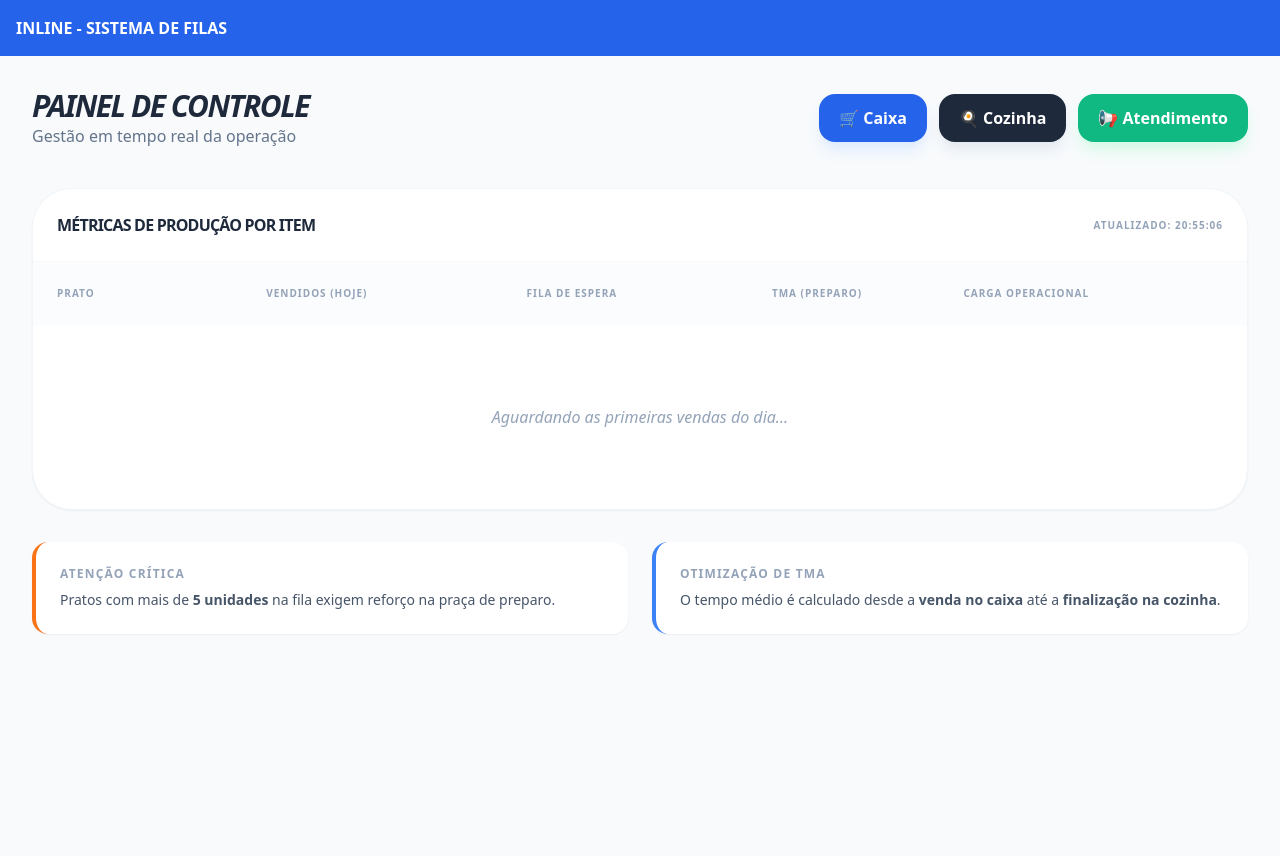
After one commit to fujiokarafael/inLine, a Django app: page / in a window 1280 px wide. The commit adds this page. Run offline with Django 5.2, Linux system fonts and the light colour scheme; data that the repository does not hold is empty; some libraries are stand-ins or nearby versions.

Commit message:
Painel geral, criação de impressão no caixa e QR Code para acompanhamento de pedido via celular

```diff
--- a/inLine/core/models.py
+++ b/inLine/core/models.py
@@ -69,6 +69,7 @@ class FilaPrato(models.Model):
     finished_at = models.DateTimeField(null=True, blank=True, db_index=True)
     usado_em_metrica = models.BooleanField(default=False, db_index=True)
     created_at = models.DateTimeField(auto_now_add=True)
+    updated_at = models.DateTimeField(auto_now=True)
 
     class Meta:
         constraints = [
--- a/inLine/core/urls.py
+++ b/inLine/core/urls.py
@@ -3,7 +3,8 @@ from django.views.generic import TemplateView
 from .views import (
     ListPratosAPIView, CreateOrderAPIView,
     NextOrderAPIView, PainelCozinhaPratoView,
-    FinalizarPratoView,CreatePratoAPIView,
+    FinalizarPratoView,CreatePratoAPIView, TMADashboardAPIView,
+    AcompanhamentoPedidoView,DashboardView,
 )
 
 urlpatterns = [
@@ -12,6 +13,8 @@ urlpatterns = [
     path('atendimento/', TemplateView.as_view(template_name="atendimento.html"), name='gui-atendimento'),
     path('producao/', TemplateView.as_view(template_name="producao.html"), name='gui-producao'),
     path('cadastrar-prato/', TemplateView.as_view(template_name="cadastrar_prato.html"), name='gui-cadastrar'),
+    path('', DashboardView.as_view(), name='dashboard-central'), # Home do sistema,
+    path('acompanhamento/<str:pedido_id>/', AcompanhamentoPedidoView.as_view(), name='acompanhamento_pedido'),
 
     # API - O JavaScript deve usar esse prefixo
     path('api/v1/pratos/', ListPratosAPIView.as_view()),
@@ -20,5 +23,6 @@ urlpatterns = [
     path('api/v1/fila/proximo/', NextOrderAPIView.as_view(), name='proximo_pedido'),
     path('api/v1/fila/painel/', PainelCozinhaPratoView.as_view(), name='painel-cozinha'),
     path('api/v1/fila/finalizar/<uuid:id>/', FinalizarPratoView.as_view(), name='finalizar-prato'),
+    path('api/v1/metrica/tma-dashboard/', TMADashboardAPIView.as_view(), name='tma'),
 
 ]
--- a/inLine/core/views.py
+++ b/inLine/core/views.py
@@ -1,4 +1,7 @@
 
+from django.db.models import Count, Avg, F, ExpressionWrapper, fields, Q
+from django.shortcuts import render, get_object_or_404
+from django.views import View
 from django.db import transaction, models
 from rest_framework.views import APIView
 from rest_framework.response import Response
@@ -8,7 +11,7 @@ from .services import (
     create_order,
     finalize_prato,
 )
-from .models import Pedido, FilaPrato, Prato
+from .models import Pedido, FilaPrato, Prato, TMA
 
 class CreatePratoAPIView(APIView):
     def post(self, request):
@@ -37,17 +40,36 @@ class CreatePratoAPIView(APIView):
 
 class CreateOrderAPIView(APIView):
     def post(self, request):
+        # Captura os dados enviados pelo JavaScript
         tipo = request.data.get("tipo")
-        itens = request.data.get("itens", []) # Formato: [{"prato_id": "uuid", "quantidade": 1}]
+        itens = request.data.get("itens", [])
 
         try:
+            # Chama o service que cria o pedido e os itens da fila (FilaPrato)
             pedido = create_order(tipo=tipo, itens=itens)
+
+            # Identifica o host (IP local ou URL do Codespaces)
+            host = request.get_host()
+            status_url = f"http://{host}/acompanhamento/{str(pedido.id)}/"
+
+            # Retorna o JSON estruturado para o Frontend gerar o Cupom e o QR Code
             return Response({
                 "id": str(pedido.id),
-                "total": str(pedido.total),
-                "status": pedido.status
+                "senha": str(pedido.id)[:4].upper(),
+                "total": float(pedido.total),
+                "tipo": pedido.tipo,
+                "status_url": status_url,
+                "criado_em": pedido.created_at.strftime("%H:%M:%S"),
+                "itens": [
+                    {
+                        "prato": item.prato.nome,
+                        "preco": float(item.preco_unitario)
+                    } for item in pedido.filas.all()
+                ]
             }, status=status.HTTP_201_CREATED)
+
         except Exception as e:
+            # Retorna erro amigável se algo falhar no service
             return Response({"error": str(e)}, status=status.HTTP_400_BAD_REQUEST)
 
 # =========================
@@ -204,3 +226,51 @@ class TMADashboardAPIView(APIView):
             })
 
         return Response(data, status=200)
+
+# acompanhar pedido
+class AcompanhamentoPedidoView(View):
+    def get(self, request, pedido_id):
+        # Busca o pedido ou retorna 404
+        pedido = get_object_or_404(Pedido, id=pedido_id)
+
+        # Passamos o pedido para o template
+        return render(request, 'acompanhamento.html', {'pedido': pedido})
+
+# Painel central
+class DashboardView(View):
+    def get(self, request):
+        hoje = timezone.now().date()
+
+        # Total geral para cálculos de ranking
+        total_geral = FilaPrato.objects.filter(created_at__date=hoje).count()
+
+        # MÉTRICA POR PRATO:
+        # Buscamos todos os pratos e trazemos as contagens e médias específicas
+        metricas_pratos = Prato.objects.annotate(
+            # 1. Quantidade vendida hoje
+            vendidos_hoje=Count('filaprato', filter=Q(filaprato__created_at__date=hoje)),
+
+            # 2. Quantidade AGUARDANDO (Status PENDENTE)
+            aguardando=Count('filaprato', filter=Q(filaprato__status='PENDENTE')),
+
+            # 3. Tempo Médio de Produção (TMA) específico deste prato
+            tma_especifico=Avg(
+                ExpressionWrapper(
+                    F('filaprato__updated_at') - F('filaprato__created_at'),
+                    output_field=fields.DurationField()
+                ),
+                filter=Q(filaprato__status='FINALIZADO', filaprato__updated_at__date=hoje)
+            )
+        ).order_by('-vendidos_hoje')
+
+        # Tratamento do TMA para minutos (Python side)
+        for p in metricas_pratos:
+            if p.tma_especifico:
+                p.tma_minutos = round(p.tma_especifico.total_seconds() / 60, 1)
+            else:
+                p.tma_minutos = 0
+
+        return render(request, 'dashboard.html', {
+            'metricas_pratos': metricas_pratos,
+            'total_geral': total_geral,
+        })
--- a/inLine/inLine/settings.py
+++ b/inLine/inLine/settings.py
@@ -39,7 +39,7 @@ INSTALLED_APPS = [
     'django.contrib.messages',
     'django.contrib.staticfiles',
     "rest_framework",
-    "core.apps.CoreConfig",
+    "core",
 
 ]
 
--- /dev/null
+++ b/inLine/templates/dashboard.html
@@ -0,0 +1,179 @@
+{% extends "base.html" %} {% block content %}
+<div class="p-8 bg-slate-50 min-h-screen">
+  <div
+    class="flex flex-col md:flex-row justify-between items-start md:items-center mb-10 gap-4"
+  >
+    <div>
+      <h1 class="text-3xl font-black text-slate-800 tracking-tighter italic">
+        PAINEL DE CONTROLE
+      </h1>
+      <p class="text-slate-500 font-medium">Gestão em tempo real da operação</p>
+    </div>
+
+    <div class="flex flex-wrap gap-3">
+      <a
+        href="{% url 'gui-caixa' %}"
+        class="bg-blue-600 text-white px-5 py-3 rounded-2xl font-bold shadow-lg shadow-blue-100 hover:bg-blue-700 transition-all flex items-center gap-2"
+      >
+        <span>🛒 Caixa</span>
+      </a>
+      <a
+        href="{% url 'gui-producao' %}"
+        class="bg-slate-800 text-white px-5 py-3 rounded-2xl font-bold shadow-lg shadow-slate-200 hover:bg-slate-900 transition-all flex items-center gap-2"
+      >
+        <span>🍳 Cozinha</span>
+      </a>
+      <a
+        href="{% url 'gui-atendimento' %}"
+        class="bg-emerald-500 text-white px-5 py-3 rounded-2xl font-bold shadow-lg shadow-emerald-100 hover:bg-emerald-600 transition-all flex items-center gap-2"
+      >
+        <span>📢 Atendimento</span>
+      </a>
+    </div>
+  </div>
+
+  <div
+    class="bg-white rounded-[2.5rem] shadow-sm border border-slate-100 overflow-hidden"
+  >
+    <div
+      class="p-6 border-b border-slate-50 flex justify-between items-center bg-white"
+    >
+      <h3 class="font-black text-slate-800 uppercase tracking-tighter">
+        Métricas de Produção por Item
+      </h3>
+      <span
+        class="text-[10px] font-black text-slate-400 uppercase tracking-widest"
+        >Atualizado: {% now "H:i:s" %}</span
+      >
+    </div>
+
+    <div class="overflow-x-auto">
+      <table class="w-full text-left border-collapse">
+        <thead>
+          <tr class="bg-slate-50/50">
+            <th
+              class="p-6 text-[10px] font-black uppercase tracking-widest text-slate-400"
+            >
+              Prato
+            </th>
+            <th
+              class="p-6 text-[10px] font-black uppercase tracking-widest text-slate-400 text-center"
+            >
+              Vendidos (Hoje)
+            </th>
+            <th
+              class="p-6 text-[10px] font-black uppercase tracking-widest text-slate-400 text-center"
+            >
+              Fila de Espera
+            </th>
+            <th
+              class="p-6 text-[10px] font-black uppercase tracking-widest text-slate-400 text-center"
+            >
+              TMA (Preparo)
+            </th>
+            <th
+              class="p-6 text-[10px] font-black uppercase tracking-widest text-slate-400"
+            >
+              Carga Operacional
+            </th>
+          </tr>
+        </thead>
+        <tbody class="divide-y divide-slate-50">
+          {% for p in metricas_pratos %}
+          <tr class="hover:bg-slate-50/50 transition-colors">
+            <td class="p-6 font-bold text-slate-800 text-lg">{{ p.nome }}</td>
+            <td class="p-6 text-center">
+              <span class="font-black text-blue-600 text-xl"
+                >{{ p.vendidos_hoje }}</span
+              >
+            </td>
+
+            <td class="p-6 text-center">
+              <span
+                class="inline-block px-4 py-2 rounded-2xl font-black text-xl {% if p.aguardando > 5 %} bg-red-100 text-red-600 animate-pulse {% elif p.aguardando > 0 %} bg-orange-50 text-orange-500 {% else %} bg-slate-100 text-slate-300 {% endif %}"
+              >
+                {{ p.aguardando }}
+              </span>
+            </td>
+
+            <td class="p-6 text-center">
+              <div class="flex flex-col items-center">
+                <span class="font-black text-slate-700 text-xl"
+                  >{{ p.tma_minutos }}</span
+                >
+                <span class="text-[9px] font-bold text-slate-400 uppercase"
+                  >minutos</span
+                >
+              </div>
+            </td>
+
+            <td class="p-6">
+              <div class="flex items-center gap-3">
+                <div
+                  class="flex-1 bg-slate-100 h-2.5 rounded-full overflow-hidden"
+                >
+                  {% if total_geral > 0 %}
+                  <div
+                    class="bg-blue-500 h-full transition-all duration-1000"
+                    style="width: {% widthratio p.vendidos_hoje total_geral 100 %}%"
+                  ></div>
+                  {% else %}
+                  <div class="bg-slate-200 h-full" style="width: 0%"></div>
+                  {% endif %}
+                </div>
+                <span class="text-[10px] font-black text-slate-400">
+                  {% widthratio p.vendidos_hoje total_geral 100 %}%
+                </span>
+              </div>
+            </td>
+          </tr>
+          {% empty %}
+          <tr>
+            <td
+              colspan="5"
+              class="p-20 text-center text-slate-400 font-medium italic"
+            >
+              Aguardando as primeiras vendas do dia...
+            </td>
+          </tr>
+          {% endfor %}
+        </tbody>
+      </table>
+    </div>
+  </div>
+
+  <div class="mt-8 grid grid-cols-1 md:grid-cols-2 gap-6">
+    <div
+      class="bg-white border-l-4 border-orange-500 p-6 rounded-2xl shadow-sm"
+    >
+      <h4
+        class="text-xs font-black text-slate-400 uppercase tracking-widest mb-2"
+      >
+        Atenção Crítica
+      </h4>
+      <p class="text-slate-600 text-sm">
+        Pratos com mais de <strong>5 unidades</strong> na fila exigem reforço na
+        praça de preparo.
+      </p>
+    </div>
+    <div class="bg-white border-l-4 border-blue-500 p-6 rounded-2xl shadow-sm">
+      <h4
+        class="text-xs font-black text-slate-400 uppercase tracking-widest mb-2"
+      >
+        Otimização de TMA
+      </h4>
+      <p class="text-slate-600 text-sm">
+        O tempo médio é calculado desde a <strong>venda no caixa</strong> até a
+        <strong>finalização na cozinha</strong>.
+      </p>
+    </div>
+  </div>
+</div>
+
+<script>
+  // Auto-refresh do Dashboard para o gerente não precisar dar F5
+  setTimeout(() => {
+    location.reload();
+  }, 30000); // Atualiza a cada 30 segundos
+</script>
+{% endblock %}
```
Also changed, not shown: inLine/static/js/caixa.js (+109 -29 lines), inLine/templates/acompanhamento.html (added, +128 -0 lines), inLine/templates/base_mobile.html (added, +12 -0 lines), inLine/templates/caixa.html (+126 -34 lines).
